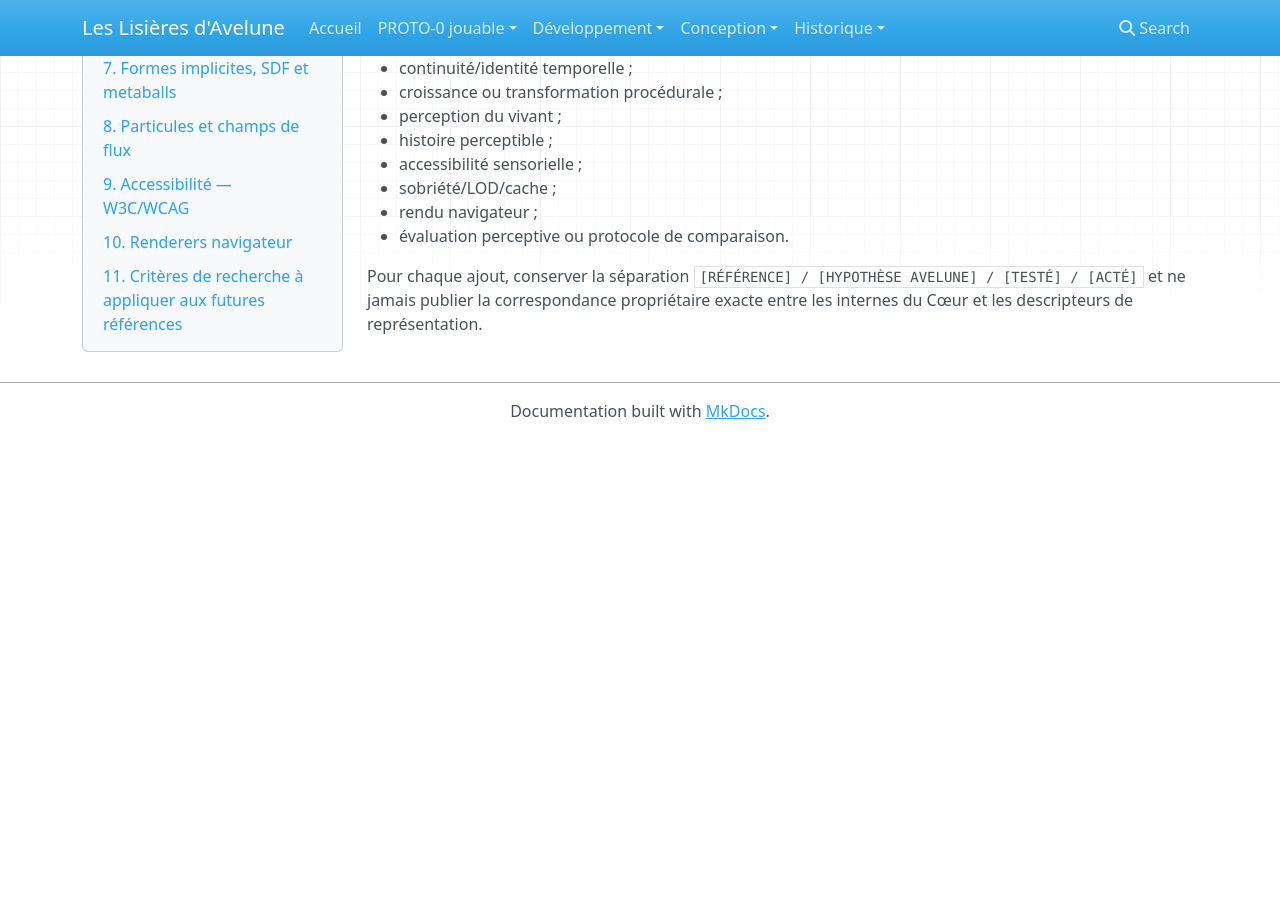
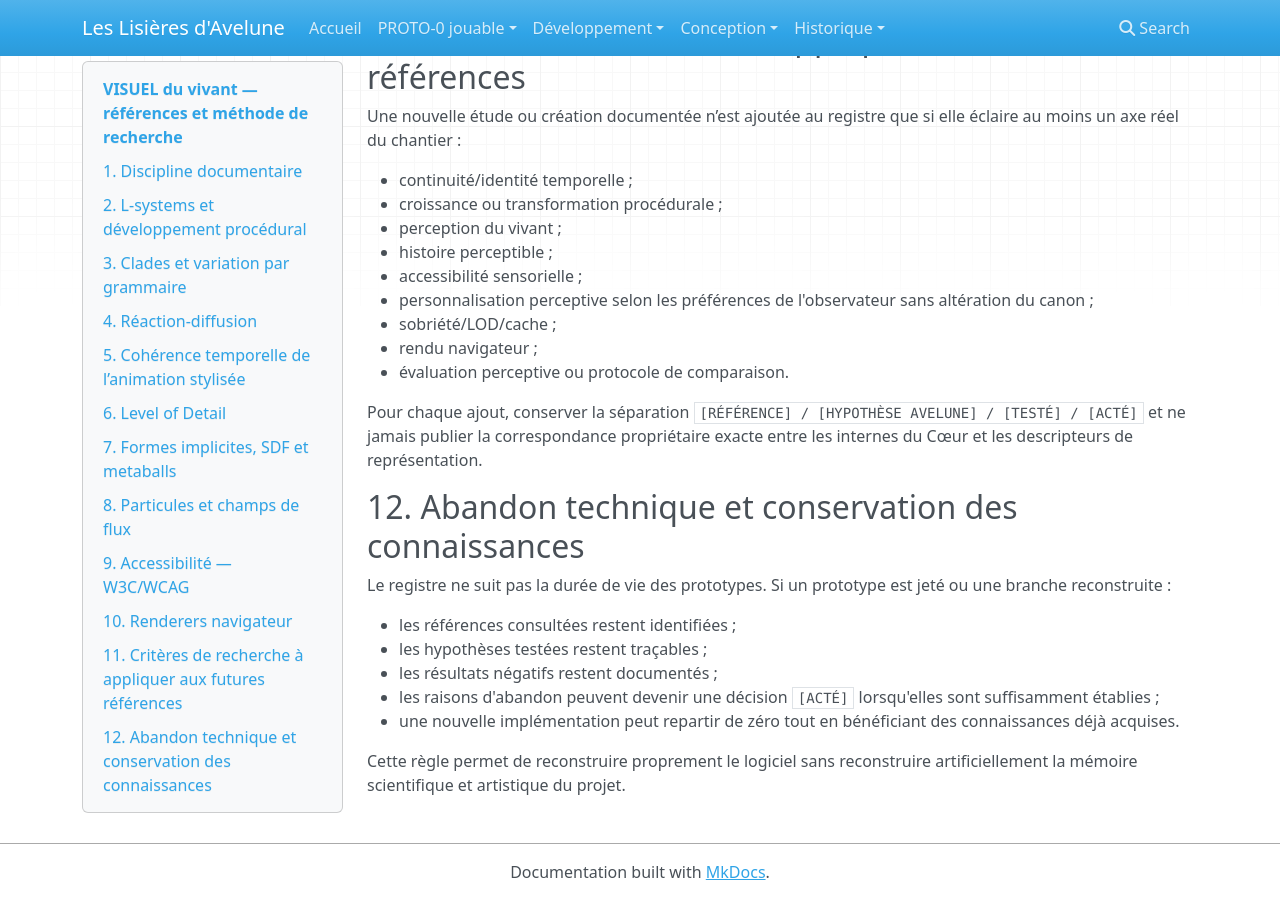
Before and after one commit to Abeliome-Officiel/les-lisieres-avelune, an MkDocs documentation site: the page built from docs/34_visuel_references_methode.md, in a window 1280 px wide and 900 px high, scrolled down 5653 px. Built offline with MkDocs 1.6.1, drawn with Linux system fonts in a browser that asks for light colours; nearby versions of some CDN libraries; before the commit the page ends 6092 px from its top, so only the background shows below that; some of the changed text lies outside the part shown.

Commit message:
docs(visuel): pérenniser les sources au-delà des prototypes

```diff
--- a/docs/34_visuel_references_methode.md
+++ b/docs/34_visuel_references_methode.md
@@ -25,6 +25,8 @@ Ce que le LAB VISUEL a effectivement vérifié sur ses propres fixtures, replays
 Ce qui est explicitement retenu comme décision d’Avelune après confrontation avec les besoins, mesures et lois du projet.
 
 Une référence peut inspirer ou contredire une piste sans devenir une norme. Une technique pertinente dans un article peut être écartée si son coût, son accessibilité, sa maintenance ou son comportement temporel ne conviennent pas à Avelune.
+
+**La pérennité du registre est indépendante de celle du code.** Une étude, œuvre ou norme ne disparaît pas du corpus parce que le prototype, renderer ou algorithme qu’elle a inspiré est supprimé. Un résultat négatif ou un abandon technique est documenté dans `[TESTÉ]` et/ou `[ACTÉ]` plutôt que d’effacer la source et l’apprentissage associé.
 
 ## 2. L-systems et développement procédural
 
@@ -229,8 +231,21 @@ Une nouvelle étude ou création documentée n’est ajoutée au registre que si
 - perception du vivant ;
 - histoire perceptible ;
 - accessibilité sensorielle ;
+- personnalisation perceptive selon les préférences de l'observateur sans altération du canon ;
 - sobriété/LOD/cache ;
 - rendu navigateur ;
 - évaluation perceptive ou protocole de comparaison.
 
 Pour chaque ajout, conserver la séparation `[RÉFÉRENCE] / [HYPOTHÈSE AVELUNE] / [TESTÉ] / [ACTÉ]` et ne jamais publier la correspondance propriétaire exacte entre les internes du Cœur et les descripteurs de représentation.
+
+## 12. Abandon technique et conservation des connaissances
+
+Le registre ne suit pas la durée de vie des prototypes. Si un prototype est jeté ou une branche reconstruite :
+
+- les références consultées restent identifiées ;
+- les hypothèses testées restent traçables ;
+- les résultats négatifs restent documentés ;
+- les raisons d'abandon peuvent devenir une décision `[ACTÉ]` lorsqu'elles sont suffisamment établies ;
+- une nouvelle implémentation peut repartir de zéro tout en bénéficiant des connaissances déjà acquises.
+
+Cette règle permet de reconstruire proprement le logiciel sans reconstruire artificiellement la mémoire scientifique et artistique du projet.
```
Also changed, not shown: other parts of docs/34_visuel_references_methode.md (+2 -2 lines).
